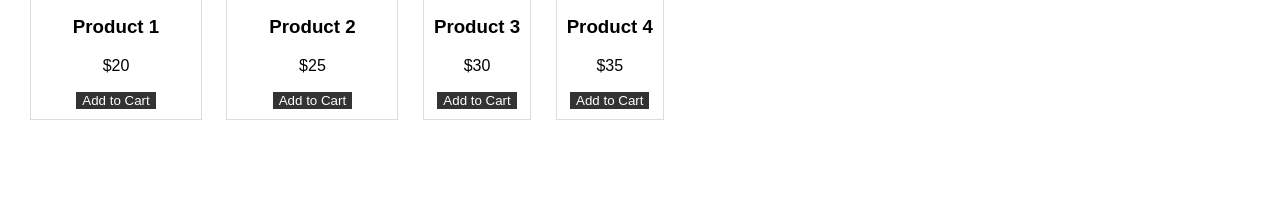
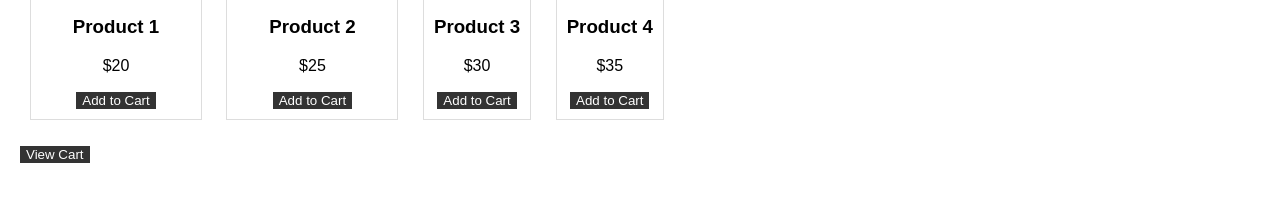
Before and after one commit to PARINITHATK/clothing-website, a plain HTML site: page products.html in a window 1280 px wide. Shown: the part 427-628 px from the top of the page. Drawn offline with Linux system fonts and the light colour scheme.

Commit message:
Update products.html

```diff
--- a/products.html
+++ b/products.html
@@ -63,6 +63,10 @@ height="0" width="0" style="display:none;visibility:hidden"></iframe></noscript>
             <p>$35</p>
             <button class="add-to-cart" data-product="Product 4" data-price="35">Add to Cart</button>
         </div>
+        <div style="margin-top:15px;">
+    <button id="viewCartBtn" class="view-cart-btn">View Cart</button>
+</div>
+
     </section>
 
     <script src="assets/js/script.js"></script>
```
